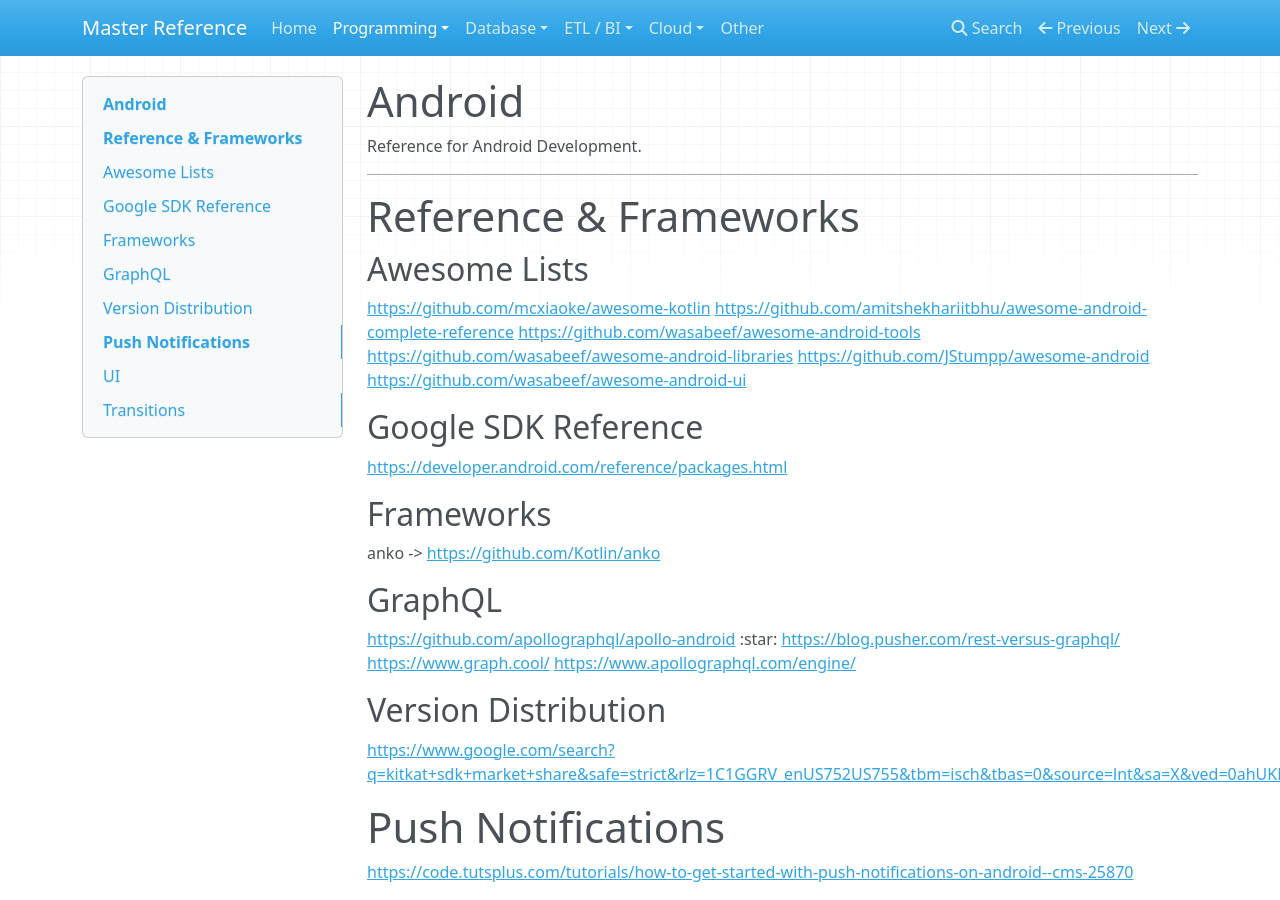
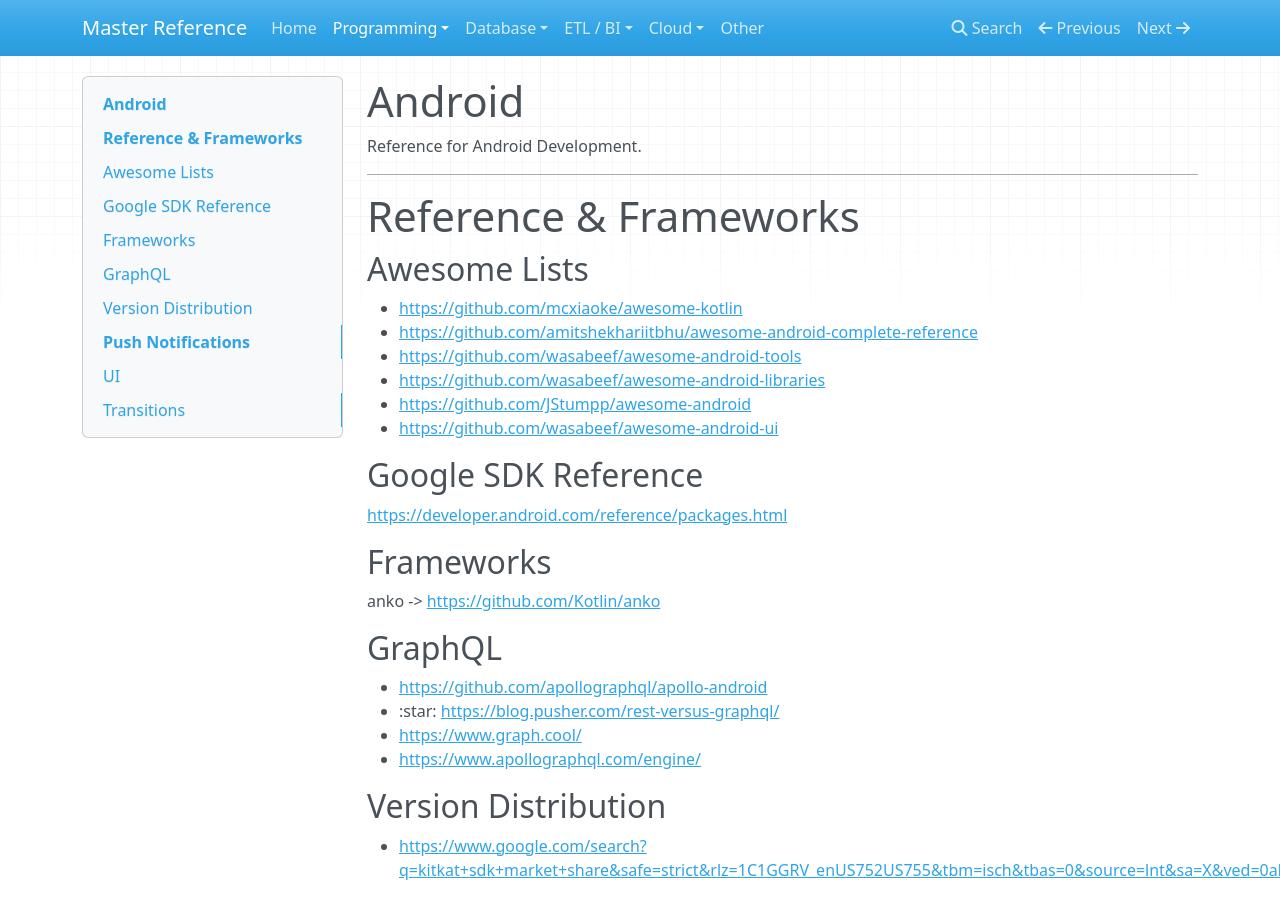
Before and after one commit to flarco/ref-docs, an MkDocs documentation site: the page built from docs/programming/android.md, in a window 1280 px wide and 900 px high. Built offline with MkDocs 1.6.1, drawn with Linux system fonts in a browser that asks for light colours; nearby versions of some CDN libraries; old or Windows-style settings are respelled for this version of MkDocs.

Commit message:
Update android.md

```diff
--- a/docs/programming/android.md
+++ b/docs/programming/android.md
@@ -8,12 +8,12 @@
 
 ## Awesome Lists
 
-[https://github.com/mcxiaoke/awesome-kotlin](https://github.com/mcxiaoke/awesome-kotlin)
-[https://github.com/amitshekhariitbhu/awesome-android-complete-reference](https://github.com/amitshekhariitbhu/awesome-android-complete-reference)
-[https://github.com/wasabeef/awesome-android-tools](https://github.com/wasabeef/awesome-android-tools)
-[https://github.com/wasabeef/awesome-android-libraries](https://github.com/wasabeef/awesome-android-libraries)
-[https://github.com/JStumpp/awesome-android](https://github.com/JStumpp/awesome-android)
-[https://github.com/wasabeef/awesome-android-ui](https://github.com/wasabeef/awesome-android-ui)
+- [https://github.com/mcxiaoke/awesome-kotlin](https://github.com/mcxiaoke/awesome-kotlin)
+- [https://github.com/amitshekhariitbhu/awesome-android-complete-reference](https://github.com/amitshekhariitbhu/awesome-android-complete-reference)
+- [https://github.com/wasabeef/awesome-android-tools](https://github.com/wasabeef/awesome-android-tools)
+- [https://github.com/wasabeef/awesome-android-libraries](https://github.com/wasabeef/awesome-android-libraries)
+- [https://github.com/JStumpp/awesome-android](https://github.com/JStumpp/awesome-android)
+- [https://github.com/wasabeef/awesome-android-ui](https://github.com/wasabeef/awesome-android-ui)
 
 ## Google SDK Reference
 [https://developer.android.com/reference/packages.html](https://developer.android.com/reference/packages.html)
@@ -22,17 +22,17 @@
 anko -> [https://github.com/Kotlin/anko](https://github.com/Kotlin/anko)
 
 ## GraphQL
-[https://github.com/apollographql/apollo-android](https://github.com/apollographql/apollo-android)
-:star: [https://blog.pusher.com/rest-versus-graphql/](https://blog.pusher.com/rest-versus-graphql/)
-[https://www.graph.cool/](https://www.graph.cool/)
-[https://www.apollographql.com/engine/](https://www.apollographql.com/engine/)
+- [https://github.com/apollographql/apollo-android](https://github.com/apollographql/apollo-android)
+- :star: [https://blog.pusher.com/rest-versus-graphql/](https://blog.pusher.com/rest-versus-graphql/)
+- [https://www.graph.cool/](https://www.graph.cool/)
+- [https://www.apollographql.com/engine/](https://www.apollographql.com/engine/)
 
 ## Version Distribution
-[https://www.google.com/search?q=kitkat+sdk+market+share&safe=strict&rlz=1C1GGRV_enUS752US755&tbm=isch&tbas=0&source=lnt&sa=X&ved=0ahUKEwiMq4PgtfvZAhUlnuAKHY50AH8QpwUIIA&biw=1280&bih=903&dpr=1](https://www.google.com/search?q=kitkat+sdk+market+share&safe=strict&rlz=1C1GGRV_enUS752US755&tbm=isch&tbas=0&source=lnt&sa=X&)
+- [https://www.google.com/search?q=kitkat+sdk+market+share&safe=strict&rlz=1C1GGRV_enUS752US755&tbm=isch&tbas=0&source=lnt&sa=X&ved=0ahUKEwiMq4PgtfvZAhUlnuAKHY50AH8QpwUIIA&biw=1280&bih=903&dpr=1](https://www.google.com/search?q=kitkat+sdk+market+share&safe=strict&rlz=1C1GGRV_enUS752US755&tbm=isch&tbas=0&source=lnt&sa=X&)
 
 
 # Push Notifications
-[https://code.tutsplus.com/tutorials/how-to-get-started-with-push-notifications-on-android--cms-25870](https://code.tutsplus.com/tutorials/how-to-get-started-with-push-notifications-on-android--cms-25870)
+- [https://code.tutsplus.com/tutorials/how-to-get-started-with-push-notifications-on-android--cms-25870](https://code.tutsplus.com/tutorials/how-to-get-started-with-push-notifications-on-android--cms-25870)
 
 
 
@@ -41,27 +41,25 @@
 
 
 ### Remove Title Bar
-[https://stackoverflow.com/questions/2591036/how-to-hide-the-title-bar-for-an-activity-in-xml-with-existing-custom-theme?page=1&tab=votes#tab-top](https://stackoverflow.com/questions/2591036/how-to-hide-the-title-bar-for-an-activity-in-xml-with-existing-custom-theme?page=1&)
+- [https://stackoverflow.com/questions/2591036/how-to-hide-the-title-bar-for-an-activity-in-xml-with-existing-custom-theme?page=1&tab=votes#tab-top](https://stackoverflow.com/questions/2591036/how-to-hide-the-title-bar-for-an-activity-in-xml-with-existing-custom-theme?page=1&)
 
 ### Delete Activity
-[https://stackoverflow.com/questions/19947615/safely-remove-an-android-activity](https://stackoverflow.com/questions/19947615/safely-remove-an-android-activity)
+- [https://stackoverflow.com/questions/19947615/safely-remove-an-android-activity](https://stackoverflow.com/questions/19947615/safely-remove-an-android-activity)
+
 ### Lock Screen Orientation
-[https://stackoverflow.com/questions/15718869/how-to-lock-android-apps-orientation-to-portrait-mode](https://stackoverflow.com/questions/15718869/how-to-lock-android-apps-orientation-to-portrait-mode)
+- [https://stackoverflow.com/questions/15718869/how-to-lock-android-apps-orientation-to-portrait-mode](https://stackoverflow.com/questions/15718869/how-to-lock-android-apps-orientation-to-portrait-mode)
 
 ### Starting Activity
-[https://stackoverflow.com/questions/3631982/change-applications-starting-activity](https://stackoverflow.com/questions/3631982/change-applications-starting-activity)
+- [https://stackoverflow.com/questions/3631982/change-applications-starting-activity](https://stackoverflow.com/questions/3631982/change-applications-starting-activity)
 
 ### Backgroud Image / Crop
-[https://stackoverflow.com/questions/3307090/how-to-add-background-image-to-activity](https://stackoverflow.com/questions/3307090/how-to-add-background-image-to-activity)
+- [https://stackoverflow.com/questions/3307090/how-to-add-background-image-to-activity](https://stackoverflow.com/questions/3307090/how-to-add-background-image-to-activity)
 
 
-[https://stackoverflow.com/questions/34909808/android-programming-crop-background-image](https://stackoverflow.com/questions/34909808/android-programming-crop-background-image)
+- [https://stackoverflow.com/questions/34909808/android-programming-crop-background-image](https://stackoverflow.com/questions/34909808/android-programming-crop-background-image)
 
 ## Transitions
-[https://github.com/lgvalle/Material-Animations](https://github.com/lgvalle/Material-Animations)
-
-[https://github.com/takahirom/PreLollipopTransition](https://github.com/takahirom/PreLollipopTransition)
-
-[https://github.com/andkulikov/transitions-everywhere](https://github.com/andkulikov/transitions-everywhere)
-
-[https://possiblemobile.com/2013/11/new-transitions-framework/](https://possiblemobile.com/2013/11/new-transitions-framework/)
+- [https://github.com/lgvalle/Material-Animations](https://github.com/lgvalle/Material-Animations)
+- [https://github.com/takahirom/PreLollipopTransition](https://github.com/takahirom/PreLollipopTransition)
+- [https://github.com/andkulikov/transitions-everywhere](https://github.com/andkulikov/transitions-everywhere)
+- [https://possiblemobile.com/2013/11/new-transitions-framework/](https://possiblemobile.com/2013/11/new-transitions-framework/)
```
